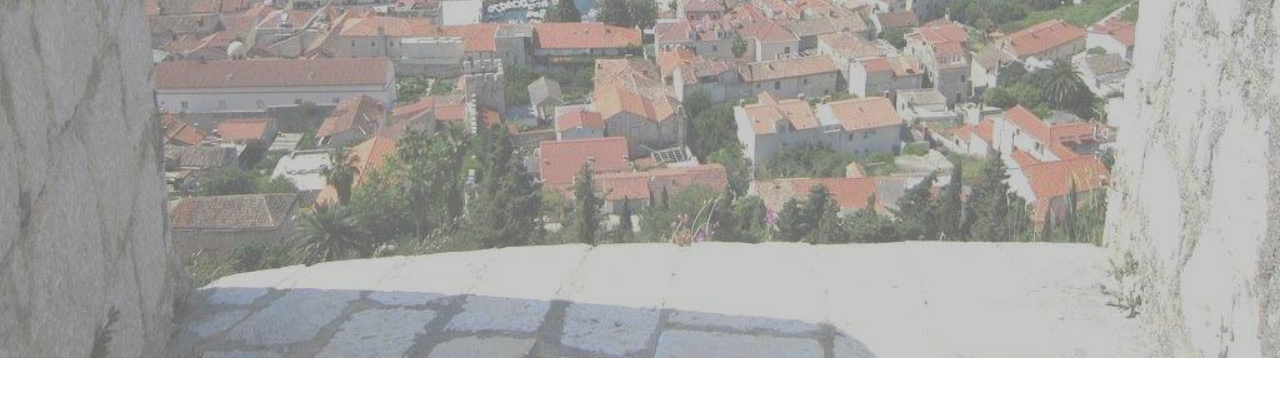
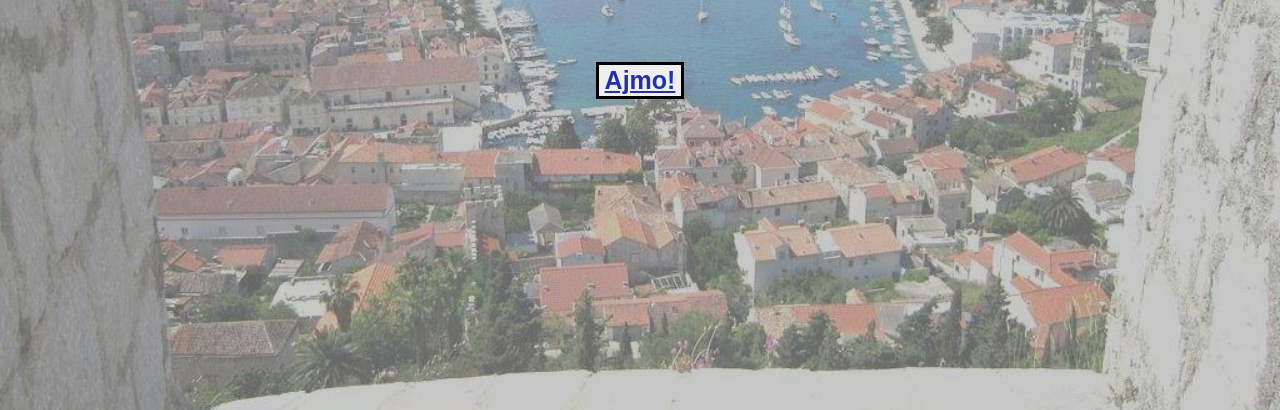
Before and after one commit to alessiaskia/quiz_omi9, a plain HTML site: page index.html in a window 1280 px wide. Shown: the part 401-811 px from the top of the page. Drawn offline with Linux system fonts and the light colour scheme.

Commit message:
changed padding div.a

```diff
--- a/style.css
+++ b/style.css
@@ -17,8 +17,8 @@ body {
 }
 
 div.a{
-  padding-top: 10%;
-  padding-bottom: 10%;
+  padding-top: 20%;
+  padding-bottom: 20%;
 }
 
 button {
```
